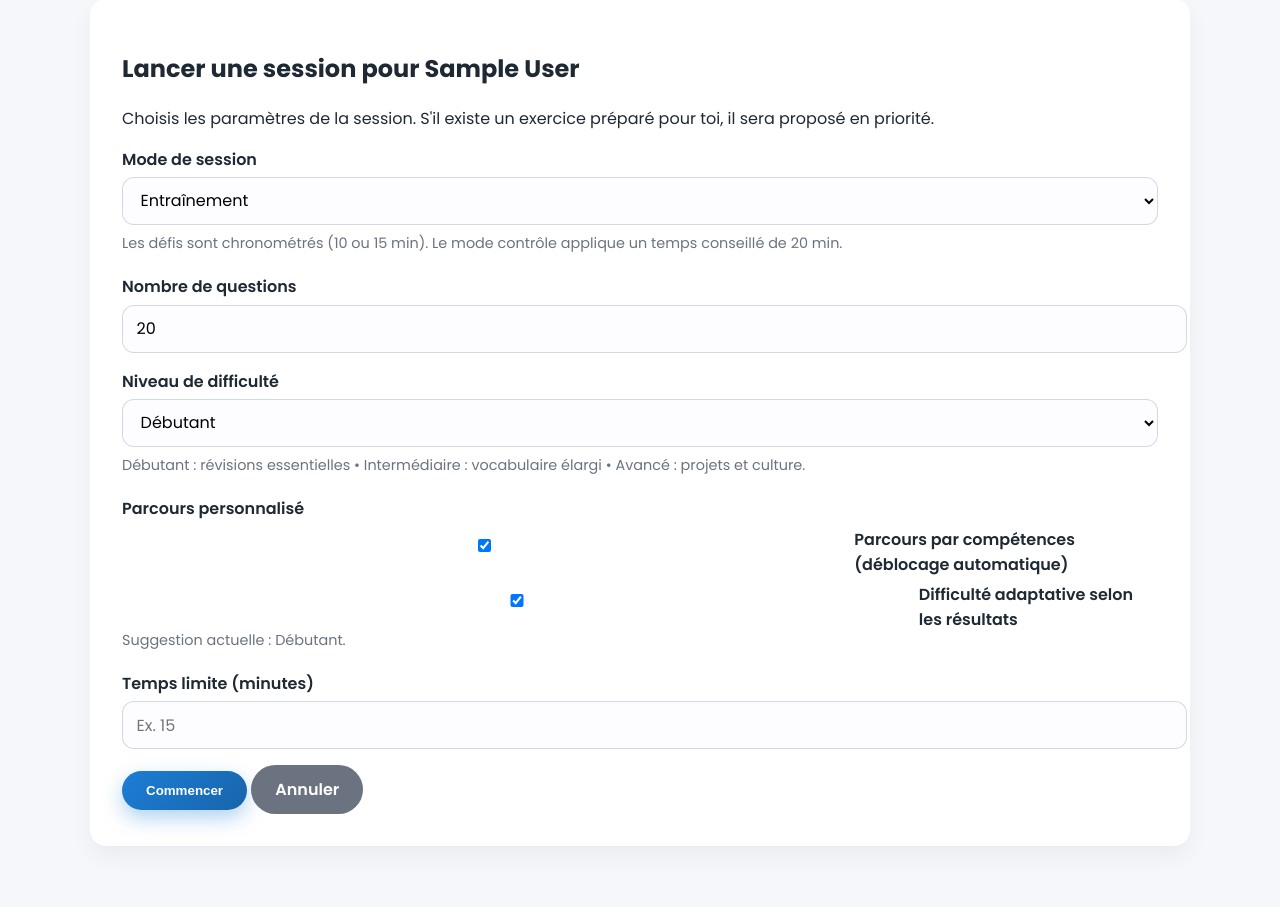
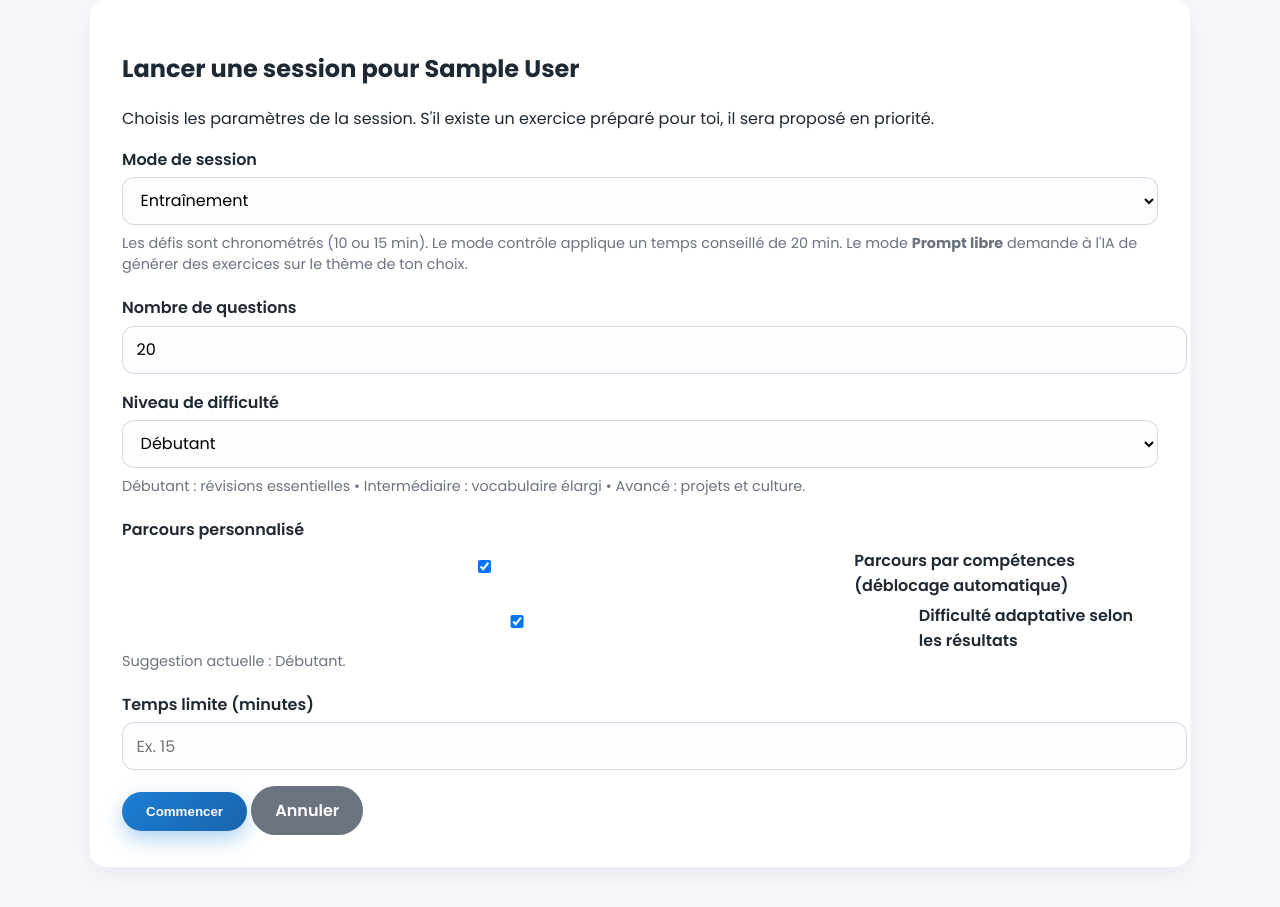
Before and after one commit to ttiot/English_exercice, a Flask app: page /students/1/sessions/new in a window 1280 px wide. Shown: the part 166-1073 px from the top of the page. Run offline with Flask 3, Linux system fonts and the light colour scheme; the visitor is signed in with stand-in values (Sample User, id 1); tables that the repository leaves empty hold one stand-in row (values such as "Sample post"); parts of the project's set-up code (start-up, migrations or seed data) failed here and were passed over; some libraries are stand-ins or nearby versions.

Commit message:
feat(sessions): wire ai_custom session type to OpenAI generator
Adds a 'Prompt libre (IA)' option to the new-session form. When
selected, a textarea (required, 5-500 chars) collects the student's
theme, e.g. '10 questions sur la nourriture en utilisant les mots
interrogatifs what, when, who'.

Submission flow in start_session:

1. Sanitize and length-check the student prompt; redirect with a flash
   if invalid.
2. Resolve an OpenAI client (DB or env) — if none, flash a French
   error pointing the user to the admin.
3. Refuse the call if the monthly USD cap is already reached
   (no paid request leaves the app).
4. Call ai_generator.generate_exercises which returns
   (ExercisePrompt, AIGeneratedExercise_row) pairs already persisted in
   the pool. Empty list ⇒ flash a generic failure and redirect.
5. Create a PracticeSession with session_type='ai_custom' and
   instructions_fr=student_prompt so the prompt is visible in the
   summary screen, then persist each exercise as a SessionExercise
   carrying source='ai' and the FK back to the pool row.

The textarea is hidden by JS when other modes are selected so the form
stays compact for normal sessions; it's also marked `required` only
in AI mode (so the browser doesn't block other submissions).

Verified via the Flask test client:
- GET form renders with the option and textarea.
- POST ai_custom without an API key redirects back (the flash message
  guides the admin).

Co-Authored-By: Claude Opus 4.7 (1M context) <noreply@anthropic.com>

```diff
--- a/app/routes.py
+++ b/app/routes.py
@@ -97,6 +97,7 @@ SESSION_TYPE_LABELS = {
     "challenge": "Défi",
     "control": "Contrôle",
     "prepared": "Parcours préparé",
+    "ai_custom": "Prompt libre (IA)",
 }
 
 
@@ -1389,6 +1390,82 @@ def start_session(student_id: int):
             session_type = "control"
             if not time_limit_value:
                 time_limit_value = 20
+        elif session_mode == "ai_custom":
+            session_type = "ai_custom"
+
+        # Mode IA : on bypasse les parcours préparés / procéduraux.
+        if session_type == "ai_custom":
+            from .services.ai_generator import (
+                generate_exercises as ai_generate_exercises,
+                get_openai_client,
+                is_budget_exceeded,
+            )
+
+            student_prompt = sanitize_text_input(request.form.get("student_prompt", ""))
+            if not student_prompt or len(student_prompt) < 5:
+                flash(
+                    "Décris en quelques mots le sujet sur lequel tu veux travailler "
+                    "(au moins 5 caractères).",
+                    "warning",
+                )
+                return redirect(url_for("main.start_session", student_id=student.id))
+            if len(student_prompt) > 500:
+                student_prompt = student_prompt[:500]
+
+            client, _ = get_openai_client()
+            if not client:
+                flash(
+                    "OpenAI n'est pas configuré. Demande à l'administrateur "
+                    "d'activer le service IA.",
+                    "danger",
+                )
+                return redirect(url_for("main.start_session", student_id=student.id))
+            if is_budget_exceeded():
+                flash(
+                    "Le budget mensuel IA est atteint. Réessaie le mois prochain "
+                    "ou demande à l'administrateur d'augmenter le plafond.",
+                    "warning",
+                )
+                return redirect(url_for("main.start_session", student_id=student.id))
+
+            ai_pairs = ai_generate_exercises(
+                student_prompt=student_prompt,
+                count=question_count,
+                difficulty=difficulty_value,
+                student_id=student.id,
+            )
+            if not ai_pairs:
+                flash(
+                    "Désolé, l'IA n'a pas pu générer d'exercices pour ce thème. "
+                    "Reformule ou réessaie plus tard.",
+                    "danger",
+                )
+                return redirect(url_for("main.start_session", student_id=student.id))
+
+            session_obj = PracticeSession(
+                student_id=student.id,
+                time_limit_minutes=time_limit_value,
+                time_limit_seconds=(time_limit_value * 60) if time_limit_value else None,
+                total_questions=len(ai_pairs),
+                difficulty=difficulty_value,
+                session_type="ai_custom",
+                instructions_fr=student_prompt,
+            )
+            db.session.add(session_obj)
+            db.session.flush()
+            for index, (exercise, pool_row) in enumerate(ai_pairs):
+                db.session.add(
+                    SessionExercise(
+                        session_id=session_obj.id,
+                        display_order=index,
+                        **_session_exercise_kwargs(
+                            exercise, source="ai", ai_exercise_id=pool_row.id
+                        ),
+                    )
+                )
+                pool_row.times_used = (pool_row.times_used or 0) + 1
+            db.session.commit()
+            return redirect(url_for("main.play_session", session_id=session_obj.id))
 
         session_obj = PracticeSession(
             student_id=student.id,
--- a/app/templates/session_form.html
+++ b/app/templates/session_form.html
@@ -12,10 +12,26 @@
         <option value="challenge_10" {% if default_mode == 'challenge_10' %}selected{% endif %}>Défi 10 minutes</option>
         <option value="challenge_15" {% if default_mode == 'challenge_15' %}selected{% endif %}>Défi 15 minutes</option>
         <option value="control" {% if default_mode == 'control' %}selected{% endif %}>Mode contrôle (devoir noté)</option>
+        <option value="ai_custom" {% if default_mode == 'ai_custom' %}selected{% endif %}>Prompt libre (IA)</option>
       </select>
       <p class="form-help">
         Les défis sont chronométrés (10 ou 15 min). Le mode contrôle applique un temps conseillé de 20 min.
+        Le mode <strong>Prompt libre</strong> demande à l'IA de générer des exercices sur le thème de ton choix.
       </p>
+
+      <div id="ai-prompt-block" class="ai-prompt-block" hidden>
+        <label for="student_prompt">Sur quoi veux-tu travailler ?</label>
+        <textarea
+          id="student_prompt"
+          name="student_prompt"
+          rows="3"
+          maxlength="500"
+          placeholder="Ex : 10 questions sur la nourriture en utilisant les mots interrogatifs what, when, who."
+        ></textarea>
+        <p class="form-help">
+          L'IA génère des exercices adaptés à ton niveau, conservés pour la prochaine fois.
+        </p>
+      </div>
       <label for="question_count">Nombre de questions</label>
       <input id="question_count" name="question_count" type="number" min="5" max="40" value="20" />
 
@@ -52,3 +68,24 @@
     </form>
   </div>
 {% endblock %}
+{% block scripts %}
+  {{ super() }}
+  <script>
+    (function () {
+      const modeSelect = document.getElementById('session_mode');
+      const aiBlock = document.getElementById('ai-prompt-block');
+      const promptField = document.getElementById('student_prompt');
+      if (!modeSelect || !aiBlock) return;
+
+      function refresh() {
+        const isAi = modeSelect.value === 'ai_custom';
+        aiBlock.hidden = !isAi;
+        if (promptField) {
+          promptField.required = isAi;
+        }
+      }
+      modeSelect.addEventListener('change', refresh);
+      refresh();
+    })();
+  </script>
+{% endblock %}
```
